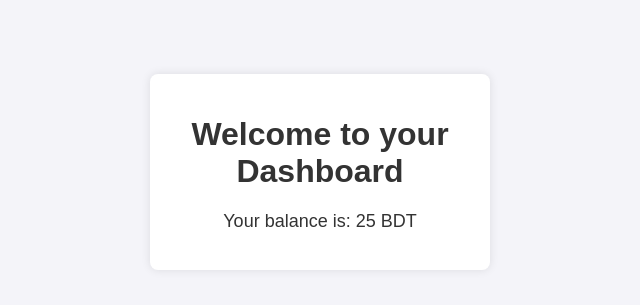
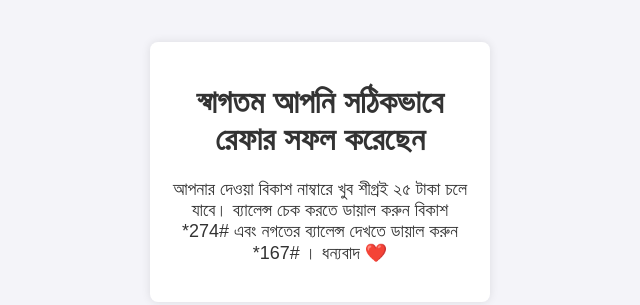
Before and after one commit to teambys/ref-two, a plain HTML site: page dashboard.html in a window 1280 px wide. Shown: the part 228-533 px from the top of the page, without its empty margins (320-960 px from the left). Drawn offline with Linux system fonts and the light colour scheme.

Commit message:
Update dashboard.html

```diff
--- a/dashboard.html
+++ b/dashboard.html
@@ -33,8 +33,8 @@
 </head>
 <body>
     <div class="container">
-        <h1>Welcome to your Dashboard</h1>
-        <p>Your balance is: 25 BDT</p>
+        <h1>স্বাগতম আপনি সঠিকভাবে রেফার সফল করেছেন</h1>
+        <p>আপনার দেওয়া বিকাশ নাম্বারে খুব শীগ্রই ২৫ টাকা চলে যাবে। ব্যালেন্স চেক করতে ডায়াল করুন বিকাশ *274# এবং নগতের ব্যালেন্স দেখতে ডায়াল করুন *167# । ধন্যবাদ ❤️ </p>
     </div>
 </body>
 </html>
```
